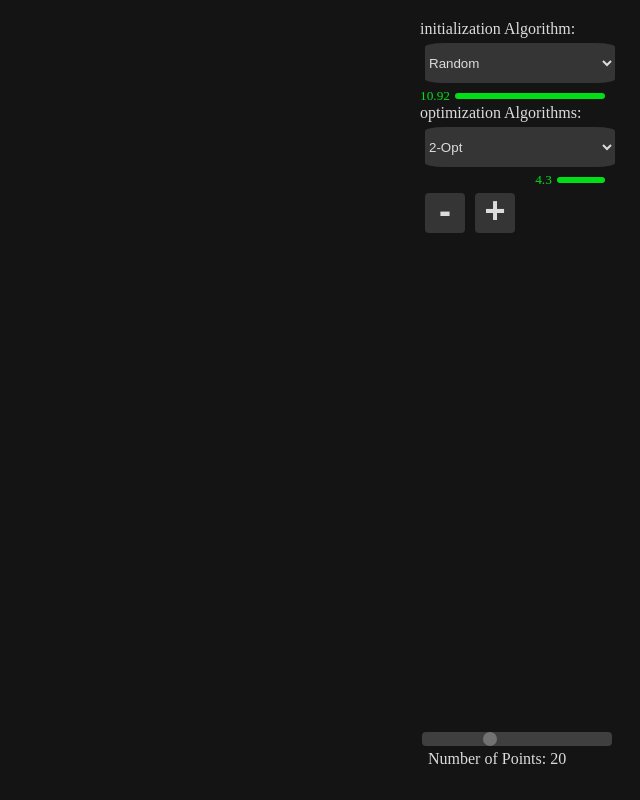
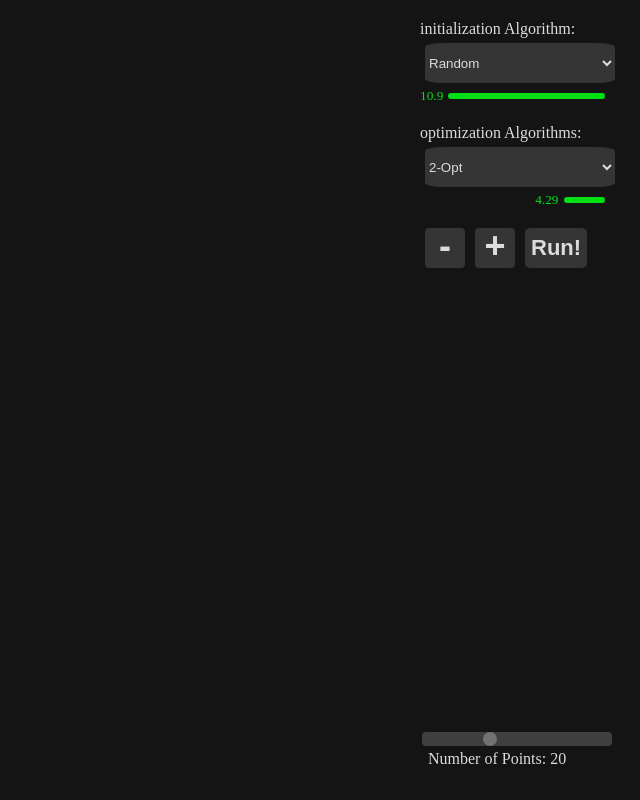
Before and after one commit to jon-of-us/traveling-salesman, a Svelte app: page / in a window 1280 px wide. Shown: the whole page, without its empty margins (640-1280 px from the left). Built offline with nearby package versions, Linux system fonts and the light colour scheme.

Commit message:
added run button (no effect yet, fixed lengbar bug

```diff
--- a/src/App.svelte
+++ b/src/App.svelte
@@ -24,6 +24,7 @@
         data = data;
         runs += 1;
     }
+    function run() {}
 </script>
 
 <div id="app">
@@ -45,7 +46,7 @@
         </Canvas>
     </div>
     <div id="input">
-        <Input />
+        <Input {run} />
     </div>
 </div>
 
--- a/src/algos/next_neighbor.ts
+++ b/src/algos/next_neighbor.ts
@@ -15,12 +15,12 @@ export function* nextNeighbor(data: Data) {
     }
 }
 
-/** return true if place of insertion changed */
+/**removes node from cycle, and reinserts it in the optimal edge. return true if place of insertion changed */
 function optimizeConnection(node: pointIdx, data: Data): boolean {
-    const nodeNeigbors = [...data.neighbors(node)];
-    data.edges.delete([node, nodeNeigbors[0]]);
-    data.edges.delete([node, nodeNeigbors[1]]);
-    const skippedConnection: nodePair = [nodeNeigbors[0], nodeNeigbors[1]];
+    const nodeNeighbors = [...data.neighbors(node)];
+    data.edges.delete([node, nodeNeighbors[0]]);
+    data.edges.delete([node, nodeNeighbors[1]]);
+    const skippedConnection: nodePair = [nodeNeighbors[0], nodeNeighbors[1]];
     data.edges.add(skippedConnection);
     insertNodeCheap(node, data);
     return data.edges.has(skippedConnection);
--- a/src/input/Input.svelte
+++ b/src/input/Input.svelte
@@ -3,6 +3,8 @@
     import { input_store } from "./input_store";
     import * as is from "./input_settings";
     import AlgoStack from "./algo_stack/AlgoStack.svelte";
+
+    export let run: () => void;
 </script>
 
 <div class="container">
@@ -10,6 +12,7 @@
         <AlgoStack
             bind:initAlgoAndLeng={$input_store.initAlgoAndLeng}
             bind:optimAlgoAndLengStack={$input_store.optimAlgoAndLengStack}
+            {run}
         />
     </div>
     <div class="slider">
--- a/src/input/algo_stack/AlgoStack.svelte
+++ b/src/input/algo_stack/AlgoStack.svelte
@@ -1,5 +1,5 @@
 <script lang="ts">
-    import Button from "./Button.svelte";
+    import SquareButton from "./SquareButton.svelte";
     import AlgoSelector from "./AlgoSelector.svelte";
     import { maxStackLen } from "./stack_settings";
     import {
@@ -10,9 +10,11 @@
         algoDescription,
     } from "../../algos/algo_utils";
     import { fontColor } from "../../global_settings";
+    import RunButton from "./RunButton.svelte";
 
     export let initAlgoAndLeng: initAlgoAndLeng;
     export let optimAlgoAndLengStack: optimAlgoAndLeng[];
+    export let run: () => void;
 
     $: lengs = [
         initAlgoAndLeng[1],
@@ -41,6 +43,7 @@
         bind:length={initAlgoAndLeng[1]}
         bind:maxLeng
     />
+    <div style:height={"20px"} />
     <div style:color={fontColor}>optimization Algorithms:</div>
     {#each optimAlgoAndLengStack as optim, i}
         <AlgoSelector
@@ -51,13 +54,15 @@
             bind:maxLeng
         />
     {/each}
+    <div style:height={"15px"} />
     <div class="buttons">
         {#if optimAlgoAndLengStack.length > 0}
-            <Button text="-" on:click={removeOptimizer} />
+            <SquareButton text="-" on:click={removeOptimizer} />
         {/if}
         {#if optimAlgoAndLengStack.length + 1 <= maxStackLen}
-            <Button text="+" on:click={addOptimizer} />
+            <SquareButton text="+" on:click={addOptimizer} />
         {/if}
+        <RunButton {run} />
     </div>
 </div>
 
--- a/src/input/algo_stack/LengBar.svelte
+++ b/src/input/algo_stack/LengBar.svelte
@@ -8,14 +8,17 @@
                 : 0
             : 0
     }%`;
+    import * as ss from "./stack_settings";
 </script>
 
 <div id="container" style:width title="length after this algorithm ran">
-    <sub>
-        {typeof length == "number" ? Math.round(length * 100) / 100 : length}
+    <sub style:color={ss.green}>
+        {typeof length == "number"
+            ? (length.toString() + "    ").slice(0, 4)
+            : length}
     </sub>
 
-    <button />
+    <button style:background-color={ss.green} />
 </div>
 
 <style>
@@ -25,11 +28,8 @@
         flex-direction: row;
         float: right;
     }
-    sub {
-        color: #00df16;
-    }
+
     button {
-        background-color: #00df16;
         flex: 1;
         border-radius: 5px;
         border: 0px;
--- /dev/null
+++ b/src/input/algo_stack/RunButton.svelte
@@ -0,0 +1,35 @@
+<script lang="ts">
+    import { fontColor } from "../../global_settings";
+    import {
+        buttonMargin,
+        stackHeight,
+        backgroundColor,
+    } from "./stack_settings";
+
+    export let run: () => void;
+</script>
+
+<button
+    on:click={run}
+    style:background-color={backgroundColor}
+    style:margin={buttonMargin.px()}
+    style:height={stackHeight.px()}
+>
+    <h1
+        style:color={fontColor}
+        style:font-size={stackHeight.multiply(0.55).px()}
+    >
+        Run!
+    </h1>
+</button>
+
+<style>
+    button {
+        display: flex;
+        justify-content: center;
+        align-items: center;
+        border: none;
+        outline: none;
+        border-radius: 10%;
+    }
+</style>
--- a/src/input/algo_stack/stack_settings.ts
+++ b/src/input/algo_stack/stack_settings.ts
@@ -4,5 +4,6 @@ import { CssValue } from "../../generic_utils/css";
 export const backgroundColor = "#353535";
 export const stackHeight = new CssValue(40);
 export const buttonMargin = new CssValue(5);
+export const green = "#00df16";
 
 export const maxStackLen = 5;
```
Also changed, not shown: src/input/algo_stack/SquareButton.svelte (renamed from src/input/algo_stack/Button.svelte).
